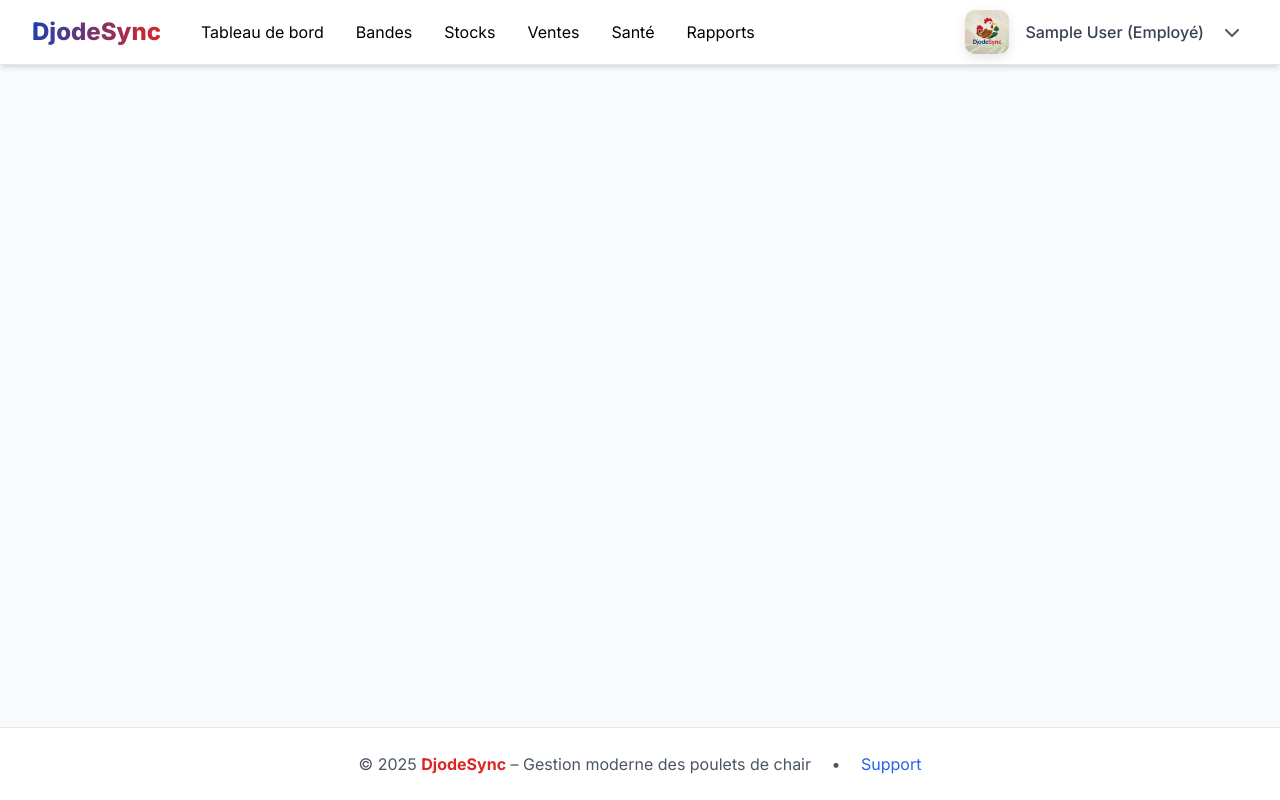
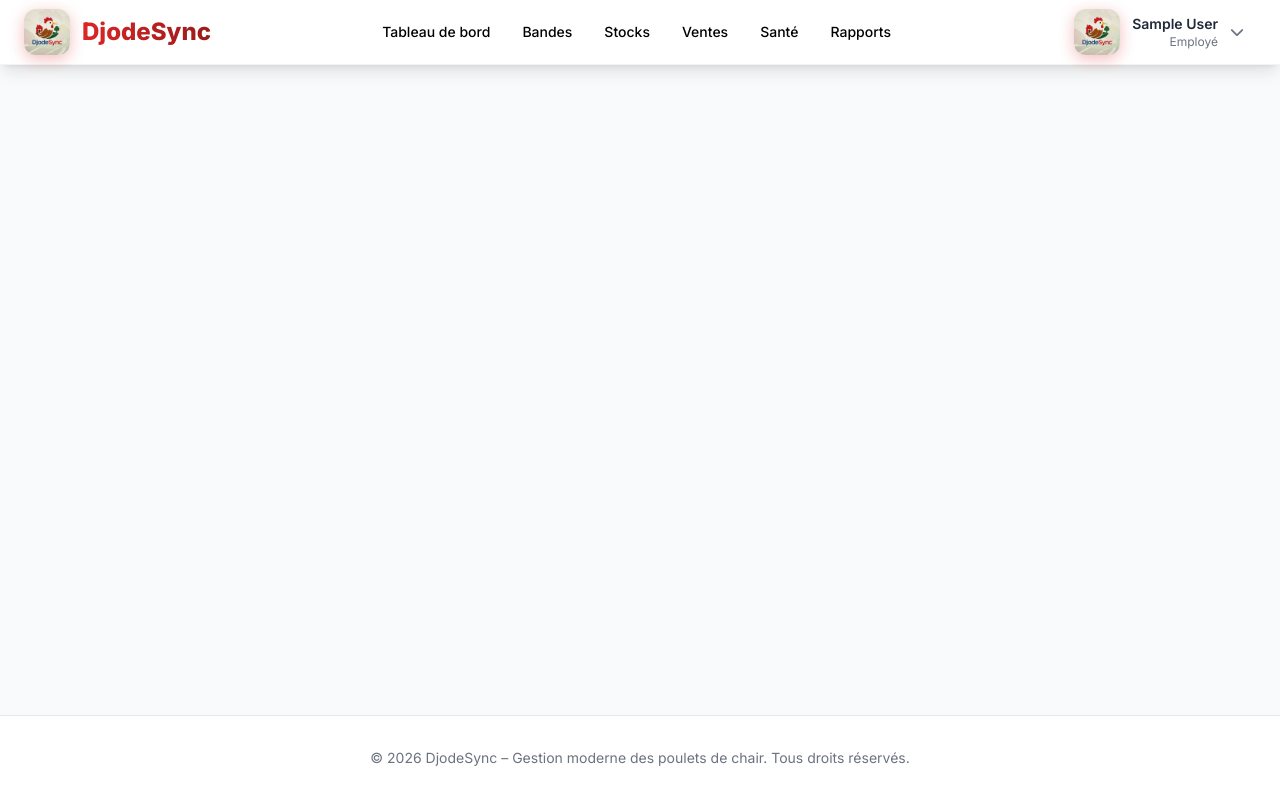
Before and after one commit to DjodeGit/Gestion_poulets_de_chair, a Django app: page / in a window 1280 px wide. Run offline with Django 5.2, Linux system fonts and the light colour scheme; the visitor is signed in with stand-in values (Sample User, id 1); some libraries are stand-ins or nearby versions.

Commit message:
modification du fichier base

```diff
--- a/poulets_app/templates/poulets_app/base.html
+++ b/poulets_app/templates/poulets_app/base.html
@@ -6,16 +6,21 @@
   <meta name="viewport" content="width=device-width, initial-scale=1.0">
   <title>{% block title %}DjodeSync – Gestion avicole intelligente{% endblock %}</title>
 
-  <!-- Tailwind pour rapidité + propreté (on garde le CDN pour le dev -->
+  <!-- Tailwind + Fonts + Icons -->
   <script src="https://cdn.tailwindcss.com"></script>
   <link href="https://fonts.googleapis.com/css2?family=Inter:wght@400;500;600;700;800&display=swap" rel="stylesheet">
   <link rel="stylesheet" href="https://cdnjs.cloudflare.com/ajax/libs/font-awesome/6.5.0/css/all.min.css">
 
   <style>
     body { font-family: 'Inter', sans-serif; }
-    .logo-mini { height: 44px; width: 44px; object-fit: contain; border-radius: 10px; box-shadow: 0 4px 12px rgba(0,0,0,0.1); }
-    .nav-link { @apply text-gray-700 hover:text-red-600 font-medium transition; }
-    .active-link { @apply text-red-600 font-bold; }
+    .logo-mini { height: 46px; width: 46px; object-fit: contain; border-radius: 12px; box-shadow: 0 4px 15px rgba(220,38,38,0.3); }
+    .nav-link { @apply text-gray-700 hover:text-red-600 font-medium transition duration-300; }
+    .active-link { @apply text-red-600 font-bold border-b-2 border-red-600; }
+    .dropdown-menu { animation: fadeInDown 0.3s ease-out; }
+    @keyframes fadeInDown {
+      from { opacity: 0; transform: translateY(-10px); }
+      to { opacity: 1; transform: translateY(0); }
+    }
   </style>
 
   {% block extra_css %}{% endblock %}
@@ -23,83 +28,79 @@
 <body class="bg-gray-50 min-h-screen flex flex-col">
 
   <!-- NAVBAR FIXE -->
-  <header class="bg-white shadow-md border-b border-gray-200 fixed top-0 left-0 right-0 z-50">
-    <div class="max-w-7xl mx-auto px-4 sm:px-6 lg:px-8">
+  <header class="bg-white shadow-lg border-b border-gray-100 fixed top-0 left-0 right-0 z-50">
+    <div class="max-w-7xl mx-auto px-6">
       <div class="flex justify-between items-center h-16">
 
-        <!-- Gauche : Nom + Menu -->
-        <div class="flex items-center space-x-10">
-          <a href="{% url 'dashboard' %}" class="text-2xl font-extrabold bg-gradient-to-r from-blue-800 to-red-600 bg-clip-text text-transparent">
+        <!-- Logo + Nom -->
+        <div class="flex items-center gap-3">
+          <a href="{% url 'dashboard' %}" class="flex items-center gap-3">
+            <img src="{% static 'images/img1.jpg' %}" alt="DjodeSync" class="logo-mini">
+            <span class="text-2xl font-black bg-gradient-to-r from-red-600 to-red-800 bg-clip-text text-transparent">
               DjodeSync
+            </span>
           </a>
+        </div>
 
+        <!-- Menu principal -->
         {% if user.is_authenticated %}
-          <nav class="hidden lg:flex space-x-8">
-            {% if user.role != 'client' %}
+        <nav class="hidden md:flex items-center gap-8 text-sm font-medium">
+          {% if user.role == 'client' %}
+            <a href="{% url 'catalogue' %}" class="nav-link {% if request.resolver_match.url_name == 'catalogue' %}active-link{% endif %}">Catalogue</a>
+            <a href="{% url 'mes_commandes' %}" class="nav-link {% if request.resolver_match.url_name == 'mes_commandes' %}active-link{% endif %}">Mes commandes</a>
+            <a href="{% url 'support' %}" class="nav-link">Support</a>
+          {% else %}
             <a href="{% url 'dashboard' %}" class="nav-link {% if request.resolver_match.url_name == 'dashboard' %}active-link{% endif %}">Tableau de bord</a>
-              <a href="{% url 'bande-list' %}" class="nav-link">Bandes</a>
-              <a href="{% url 'stock-list' %}" class="nav-link">Stocks</a>
-              <a href="{% url 'vente-list' %}" class="nav-link">Ventes</a>
-              <a href="{% url 'deces-list' %}" class="nav-link">Santé</a>
+            <a href="{% url 'bande-list' %}" class="nav-link {% if request.resolver_match.url_name == 'bande-list' %}active-link{% endif %}">Bandes</a>
+            <a href="{% url 'stock-list' %}" class="nav-link {% if request.resolver_match.url_name == 'stock-list' %}active-link{% endif %}">Stocks</a>
+            <a href="{% url 'vente-list' %}" class="nav-link {% if request.resolver_match.url_name == 'vente-list' %}active-link{% endif %}">Ventes</a>
+            <a href="{% url 'deces-list' %}" class="nav-link {% if request.resolver_match.url_name == 'deces-list' %}active-link{% endif %}">Santé</a>
             <a href="{% url 'rapport_rendement' %}" class="nav-link">Rapports</a>
-            {% else %}
-              <a href="{% url 'catalogue' %}" class="nav-link">Catalogue</a>
-              <a href="{% url 'mes_commandes' %}" class="nav-link">Mes commandes</a>
-              <a href="{% url 'support' %}" class="nav-link">Support</a>
           {% endif %}
         </nav>
         {% endif %}
+
+        <!-- Droite : Utilisateur + Logo miniature -->
+        <div class="flex items-center gap-4">
+          {% if user.is_authenticated %}
+            <div class="relative group">
+              <button class="flex items-center gap-3 hover:bg-gray-100 px-3 py-2 rounded-xl transition">
+                <img src="{% static 'images/img1.jpg' %}" alt="Logo" class="logo-mini">
+                <div class="hidden sm:block text-right">
+                  <p class="font-semibold text-gray-800 text-sm">{{ user.get_full_name|default:user.username }}</p>
+                  <p class="text-xs text-gray-500">{{ user.get_role_display|default:"Utilisateur" }}</p>
                 </div>
+                <i class="fas fa-chevron-down text-gray-500 text-sm"></i>
+              </button>
 
-        <!-- Droite : Logo + Utilisateur -->
-        <div class="flex items-center space-x-4">
-          <!-- TON LOGO MINIATURE EN HAUT À DROITE -->
-          <img src="{% static 'images/img1.jpg' %}" alt="DjodeSync" class="logo-mini">
-
-          {% if user.is_authenticated %}
-            <div class="flex items-center space-x-3">
-              <span class="hidden sm:block text-gray-700 font-medium">
-                {{ user.get_full_name|default:user.username }}
-                {% if user.role %}({{ user.get_role_display }}){% endif %}
-              </span>
-              <div class="relative group">
-                <button class="p-2 rounded-full hover:bg-gray-100">
-                  <i class="fas fa-chevron-down text-gray-600"></i>
-                </button>
-                <div class="absolute right-0 mt-2 w-48 bg-white rounded-lg shadow-lg border border-gray-200 hidden group-hover:block">
-                  <!--<a href="{% url 'profile' %}" class="block px-4 py-2 text-sm text-gray-700 hover:bg-gray-50">Profil</a>-->
-                  <a href="{% url 'logout' %}" class="block px-4 py-2 text-sm text-red-600 hover:bg-red-50">Déconnexion</a>
-                </div>
+              <!-- Dropdown menu -->
+              <div class="dropdown-menu absolute right-0 mt-3 w-56 bg-white rounded-2xl shadow-2xl border border-gray-100 py-2 hidden group-hover:block">
+                <a href="{% url 'profile' %}" class="block px-6 py-3 hover:bg-gray-50 text-gray-700">Mon profil</a>
+                <a href="{% url 'logout' %}" class="block px-6 py-3 hover:bg-gray-50 text-red-600 font-medium">Déconnexion</a>
               </div>
             </div>
           {% else %}
-            <a href="{% url 'login' %}" class="bg-red-600 text-white px-5 py-2 rounded-lg font-medium hover:bg-red-700 transition">
+            <a href="{% url 'login' %}" class="bg-red-600 text-white px-6 py-3 rounded-xl font-semibold hover:bg-red-700 transition">
               Connexion
             </a>
           {% endif %}
         </div>
-
       </div>
     </div>
   </header>
 
-  <!-- CONTENU PRINCIPAL (marge pour navbar fixe) -->
-  <main class="flex-1 pt-20 pb-12">
-    <div class="max-w-7xl mx-auto px-4 sm:px-6 lg:px-8">
+  <!-- ESPACE POUR NAVBAR FIXE -->
+  <main class="flex-1 pt-20 pb-16">
+    <div class="max-w-7xl mx-auto px-6">
 
-      <!-- Messages -->
       {% if messages %}
-        <div class="mb-6">
         {% for message in messages %}
-            <div class="alert alert-{{ message.tags|default:'info' }} alert-dismissible fade show" role="alert">
+          <div class="mb-6 p-4 rounded-2xl bg-green-100 text-green-800 border border-green-200">
             {{ message }}
-              <button type="button" class="btn-close" data-bs-dismiss="alert"></button>
           </div>
         {% endfor %}
-        </div>
       {% endif %}
 
-      <!-- Contenu des pages -->
       {% block content %}
       {% endblock %}
 
@@ -107,16 +108,27 @@
   </main>
 
   <!-- FOOTER -->
-  <footer class="bg-white border-t border-gray-200 py-6 mt-auto">
-    <div class="max-w-7xl mx-auto px-4 text-center text-gray-600">
-      © 2025 <span class="font-bold text-red-600">DjodeSync</span> – Gestion moderne des poulets de chair
-      <span class="mx-4">•</span>
-      <a href="{% url 'support' %}" class="text-blue-600 hover:underline">Support</a>
+  <footer class="bg-white border-t border-gray-200 py-8 mt-auto">
+    <div class="max-w-7xl mx-auto px-6 text-center text-gray-500 text-sm">
+      © 2026 DjodeSync – Gestion moderne des poulets de chair. Tous droits réservés.
     </div>
   </footer>
 
-  <!-- Bootstrap JS pour les alertes -->
-  <script src="https://cdn.jsdelivr.net/npm/bootstrap@5.3.3/dist/js/bootstrap.bundle.min.js"></script>
+  <!-- JavaScript pour effets -->
+  <script>
+    // Dropdown fluide
+    document.querySelectorAll('.group').forEach(group => {
+      group.addEventListener('mouseenter', () => {
+        group.querySelector('.dropdown-menu').classList.remove('hidden');
+      });
+      group.addEventListener('mouseleave', () => {
+        group.querySelector('.dropdown-menu').classList.add('hidden');
+      });
+    });
+
+    // Menu mobile (optionnel pour plus tard)
+  </script>
+
   {% block extra_js %}{% endblock %}
 </body>
 </html>
```
Lines whose indentation alone changed are shown as unchanged.
